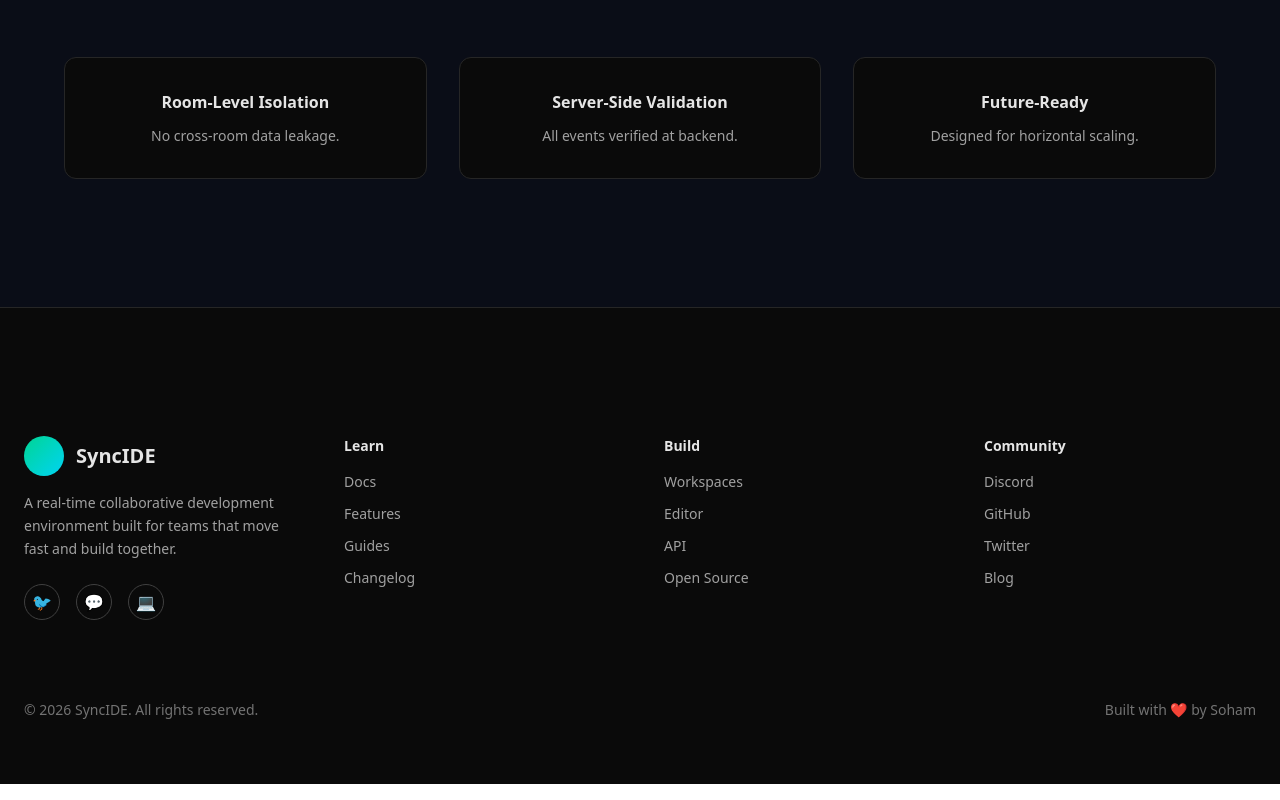
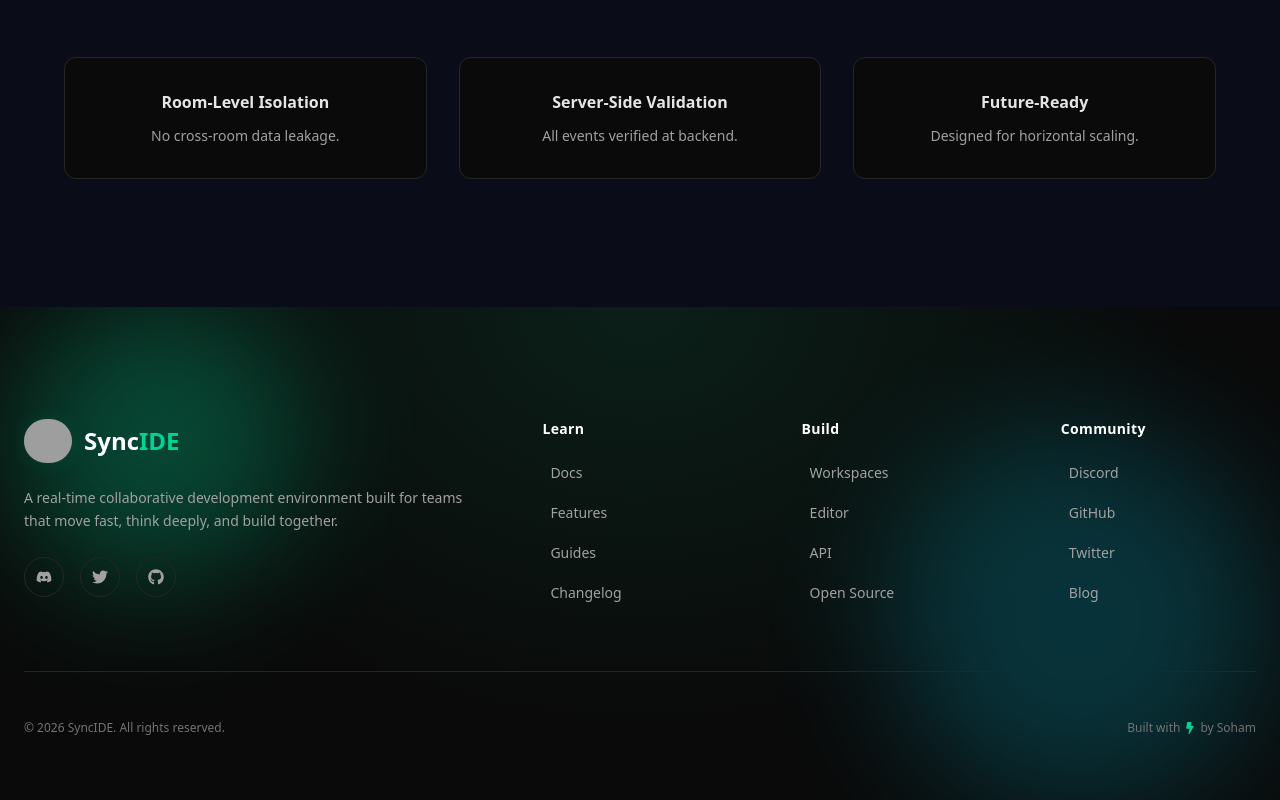
Before and after one commit to SohamBhattacharjee2003/syncide-websocket-ide, a React (Vite) app in the folder Client/: page / in a window 1280 px wide. Shown: the part 3111-3911 px from the top of the page. Built offline with nearby package versions, Linux system fonts and the light colour scheme; no server answers; grey boxes are pictures that could not be loaded.

Commit message:
Footer of the landing page added

```diff
--- a/Client/src/components/layouts/Footer.jsx
+++ b/Client/src/components/layouts/Footer.jsx
@@ -1,73 +1,187 @@
+import { motion } from "framer-motion";
+import {
+  FaGithub,
+  FaDiscord,
+  FaTwitter,
+  FaBolt,
+} from "react-icons/fa";
+import logo from "../../assets/logo.png";
+
 export default function Footer() {
   return (
-    <footer className="relative bg-neutral-950 pt-32 pb-16 border-t border-neutral-800">
-      <div className="max-w-7xl mx-auto px-6">
+    <footer className="relative bg-neutral-950 text-neutral-300 overflow-hidden">
+      {/* Collaboration Flow Background */}
+      <motion.div
+        className="absolute top-0 left-0 w-72 h-72 bg-emerald-400 opacity-30 rounded-full blur-3xl"
+        animate={{ x: [0, 10, 0], y: [0, -10, 0] }}
+        transition={{ duration: 12, repeat: Infinity, ease: "easeInOut" }}
+        style={{ zIndex: 0 }}
+      />
+      <motion.div
+        className="absolute bottom-0 right-0 w-96 h-96 bg-cyan-400 opacity-20 rounded-full blur-3xl"
+        animate={{ x: [0, -10, 0], y: [0, 10, 0] }}
+        transition={{ duration: 14, repeat: Infinity, ease: "easeInOut" }}
+        style={{ zIndex: 0 }}
+      />
 
-        {/* TOP */}
-        <div className="grid grid-cols-1 md:grid-cols-4 gap-12 mb-20">
-          {/* BRAND */}
-          <div>
-            <div className="flex items-center gap-3 mb-4">
-              <div className="w-10 h-10 rounded-full bg-gradient-to-br from-emerald-400 to-cyan-400" />
-              <span className="text-xl font-semibold">SyncIDE</span>
+      {/* Ambient gradient glow */}
+      <div className="absolute inset-0 bg-[radial-gradient(ellipse_at_top,rgba(16,185,129,0.12),transparent_60%)] pointer-events-none" />
+
+      <div className="relative max-w-7xl mx-auto px-6 pt-28 pb-16">
+        {/* Top section */}
+        <div className="grid grid-cols-1 md:grid-cols-5 gap-16 border-b border-neutral-800 pb-16">
+          {/* Brand */}
+          <motion.div
+            initial={{ opacity: 0, y: 40 }}
+            whileInView={{ opacity: 1, y: 0 }}
+            viewport={{ once: true }}
+            transition={{ duration: 0.7 }}
+            className="md:col-span-2"
+          >
+            <div className="flex items-center gap-3">
+              <motion.img
+                src={logo}
+                alt="SyncIDE Logo"
+                className="w-12 h-11 rounded-full shadow-lg shadow-emerald-500/30 object-cover"
+                animate={{
+                  scale: [1, 1.03, 1],
+                  rotate: [0, 1, 0],
+                  boxShadow: [
+                    "0 0 20px 0 rgba(16,185,129,0.12)",
+                    "0 0 40px 0 rgba(16,185,129,0.24)",
+                    "0 0 20px 0 rgba(16,185,129,0.12)"
+                  ]
+                }}
+                transition={{
+                  duration: 6,
+                  repeat: Infinity,
+                  ease: "easeInOut"
+                }}
+              />
+              <h2 className="text-2xl font-semibold text-white">
+                Sync<span className="text-emerald-400">IDE</span>
+              </h2>
             </div>
 
-            <p className="text-sm text-neutral-400 leading-relaxed max-w-xs">
-              A real-time collaborative development environment built
-              for teams that move fast and build together.
+            <p className="mt-6 max-w-md text-sm text-neutral-400 leading-relaxed">
+              A real-time collaborative development environment built for teams
+              that move fast, think deeply, and build together.
             </p>
 
-            <div className="flex gap-4 mt-6">
-              {["🐦", "💬", "💻"].map((icon, i) => (
-                <div
+            <div className="mt-6 flex items-center gap-4">
+              {socials.map((s, i) => (
+                <motion.a
                   key={i}
-                  className="w-9 h-9 flex items-center justify-center rounded-full border border-neutral-700 hover:border-emerald-400 transition"
+                  whileHover={{
+                    scale: 1.15,
+                    y: -4,
+                    boxShadow: "0 0 40px rgba(42,242,179,0.15)",
+                    color: "#2af2b3"
+                  }}
+                  whileTap={{ scale: 0.95 }}
+                  href={s.href}
+                  className="w-10 h-10 rounded-full border border-neutral-800 flex items-center justify-center text-neutral-400 hover:text-emerald-400 hover:border-emerald-400 transition"
+                  style={{ transition: "color 0.2s, box-shadow 0.2s, transform 0.2s" }}
                 >
-                  {icon}
-                </div>
+                  <s.icon style={{ transition: "transform 0.2s" }} />
+                </motion.a>
               ))}
             </div>
-          </div>
+          </motion.div>
 
-          {/* LINKS */}
-          <FooterColumn
-            title="Learn"
-            links={["Docs", "Features", "Guides", "Changelog"]}
-          />
-          <FooterColumn
-            title="Build"
-            links={["Workspaces", "Editor", "API", "Open Source"]}
-          />
-          <FooterColumn
-            title="Community"
-            links={["Discord", "GitHub", "Twitter", "Blog"]}
-          />
+          {/* Columns */}
+          {columns.map((col, i) => (
+            <motion.div
+              key={i}
+              initial={{ opacity: 0, y: 40 }}
+              whileInView={{ opacity: 1, y: 0 }}
+              viewport={{ once: true }}
+              transition={{ duration: 0.7, delay: i * 0.12, ease: "easeOut" }}
+            >
+              <h4 className="text-sm font-semibold text-white tracking-wide">
+                {col.title}
+              </h4>
+              <ul className="mt-5 space-y-3 text-sm">
+                {col.links.map((l, idx) => (
+                  <motion.li
+                    key={idx}
+                    initial={{ opacity: 0, y: 20 }}
+                    whileInView={{ opacity: 1, y: 0 }}
+                    viewport={{ once: true }}
+                    transition={{ duration: 0.5, delay: idx * 0.08 }}
+                  >
+                    <motion.a
+                      href={l.href}
+                      className="text-neutral-400 hover:text-emerald-400 transition rounded px-2 py-1"
+                      whileHover={{
+                        y: -2,
+                        boxShadow: "0 0 20px rgba(42,242,179,0.10)",
+                        color: "#2af2b3"
+                      }}
+                      style={{ display: "inline-block", transition: "color 0.2s, box-shadow 0.2s, transform 0.2s" }}
+                    >
+                      {l.label}
+                    </motion.a>
+                  </motion.li>
+                ))}
+              </ul>
+            </motion.div>
+          ))}
         </div>
 
-        {/* BOTTOM */}
-        <div className="flex flex-col md:flex-row justify-between items-center gap-4 text-sm text-neutral-500">
-          <p>© 2026 SyncIDE. All rights reserved.</p>
-          <p>Built with ❤️ by Soham</p>
-        </div>
+        {/* Bottom bar */}
+        <motion.div
+          initial={{ opacity: 0 }}
+          whileInView={{ opacity: 1 }}
+          viewport={{ once: true }}
+          transition={{ delay: 0.3 }}
+          className="mt-12 flex flex-col md:flex-row items-center justify-between gap-4 text-xs text-neutral-500"
+        >
+          <span>© 2026 SyncIDE. All rights reserved.</span>
+
+          <span className="flex items-center gap-1">
+            Built with <FaBolt className="text-emerald-400" /> by Soham
+          </span>
+        </motion.div>
       </div>
     </footer>
   );
 }
 
-function FooterColumn({ title, links }) {
-  return (
-    <div>
-      <h4 className="text-sm font-semibold mb-4">{title}</h4>
-      <ul className="space-y-3 text-sm text-neutral-400">
-        {links.map((link, i) => (
-          <li
-            key={i}
-            className="hover:text-emerald-400 cursor-pointer transition"
-          >
-            {link}
-          </li>
-        ))}
-      </ul>
-    </div>
-  );
-}
+/* ---------------- DATA ---------------- */
+
+const socials = [
+  { icon: FaDiscord, href: "#" },
+  { icon: FaTwitter, href: "#" },
+  { icon: FaGithub, href: "#" },
+];
+
+const columns = [
+  {
+    title: "Learn",
+    links: [
+      { label: "Docs", href: "#" },
+      { label: "Features", href: "#" },
+      { label: "Guides", href: "#" },
+      { label: "Changelog", href: "#" },
+    ],
+  },
+  {
+    title: "Build",
+    links: [
+      { label: "Workspaces", href: "#" },
+      { label: "Editor", href: "#" },
+      { label: "API", href: "#" },
+      { label: "Open Source", href: "#" },
+    ],
+  },
+  {
+    title: "Community",
+    links: [
+      { label: "Discord", href: "#" },
+      { label: "GitHub", href: "#" },
+      { label: "Twitter", href: "#" },
+      { label: "Blog", href: "#" },
+    ],
+  },
+];
```
